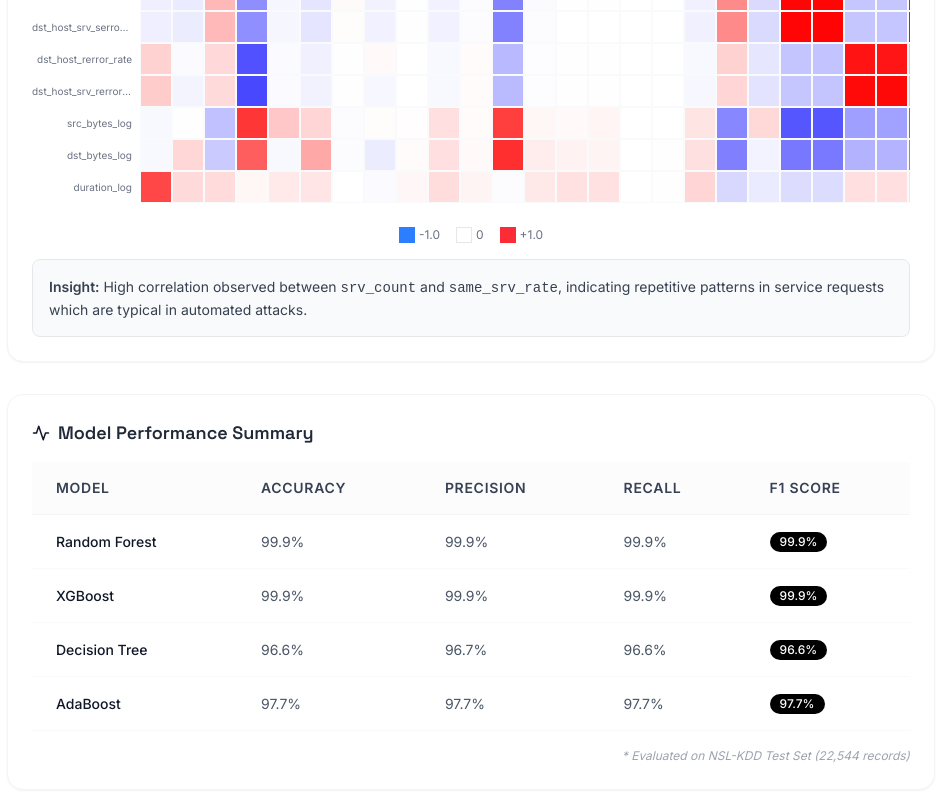
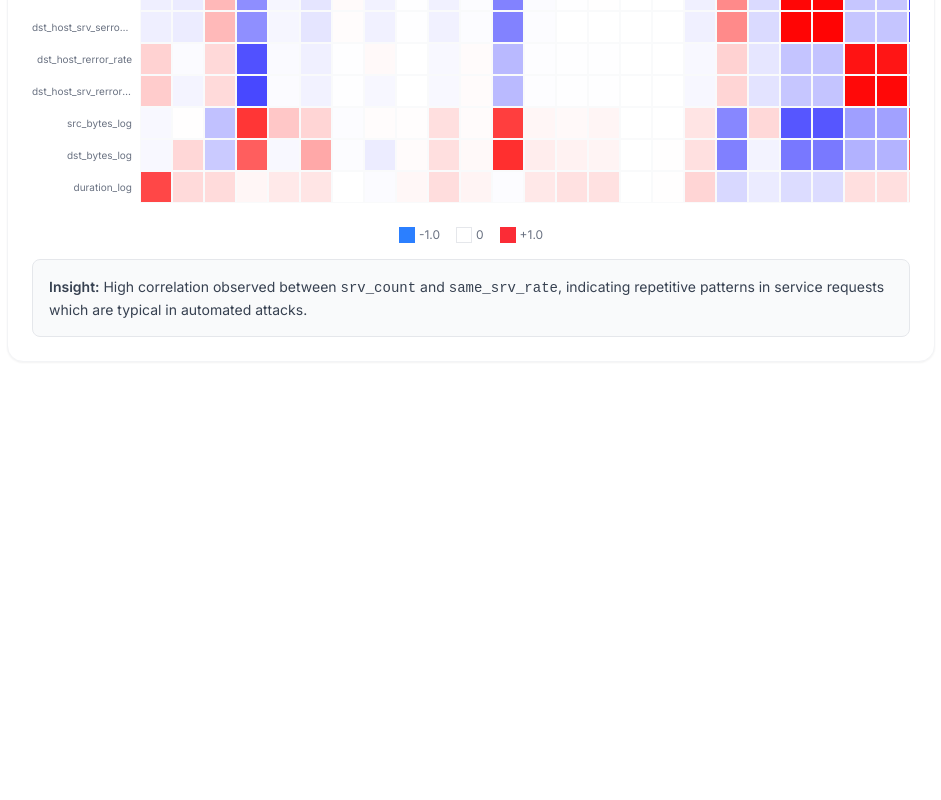
Before and after one commit to Sumit7521/Syntrix, a Next.js app: page /heatmap in a window 1280 px wide. Shown: the part 2815-3615 px from the top of the page, without its empty margins (297-1238 px from the left). After the commit the page ends 3225 px from the top, so only its background shows below. Built offline with nearby package versions, Linux system fonts and the light colour scheme.

Commit message:
Remove Model Performance Summary from Heatmap page

```diff
--- a/src/components/heatmap/Heatmap.jsx
+++ b/src/components/heatmap/Heatmap.jsx
@@ -8,7 +8,7 @@ import InsightCard from "@/components/Analytics/InsightCard";
 import ClassDistributionPieChart from "@/components/Analytics/ClassDistributionPieChart";
 import TopAttacksBarChart from "@/components/Analytics/TopAttacksBarChart";
 import FeatureDistributionChart from "@/components/Analytics/FeatureDistributionChart";
-import ModelPerformanceTable from "@/components/Analytics/ModelPerformanceTable";
+
 
 // Icons
 import { FiDatabase, FiShield, FiAlertTriangle, FiActivity, FiCpu, FiTrendingUp } from "react-icons/fi";
@@ -98,16 +98,7 @@ const Heatmap = () => {
          </div>
       </section>
 
-      {/* 6. Model Performance Summary */}
-      <section className="card">
-        <h3 className="section-title">
-            <FiActivity className="section-icon-green"/> Model Performance Summary
-        </h3>
-        <ModelPerformanceTable />
-        <div className="performance-footer">
-            <p className="footer-text">* Evaluated on NSL-KDD Test Set (22,544 records)</p>
-        </div>
-      </section>
+
     </div>
   )
 }
```
